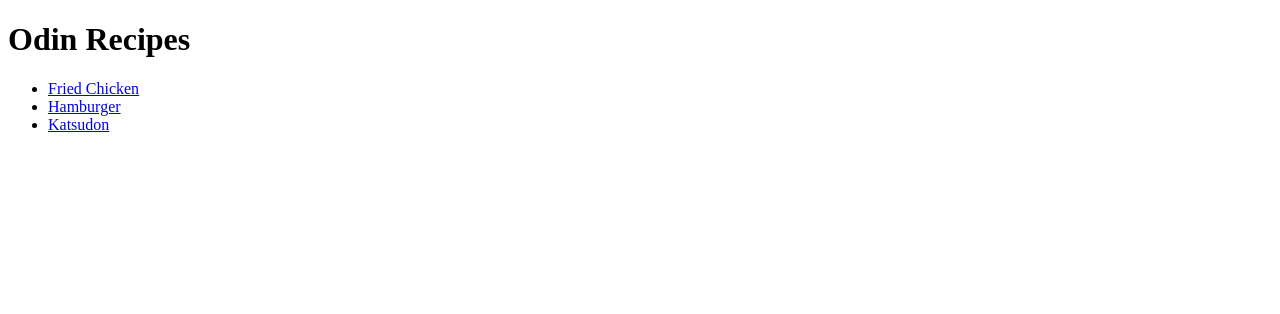
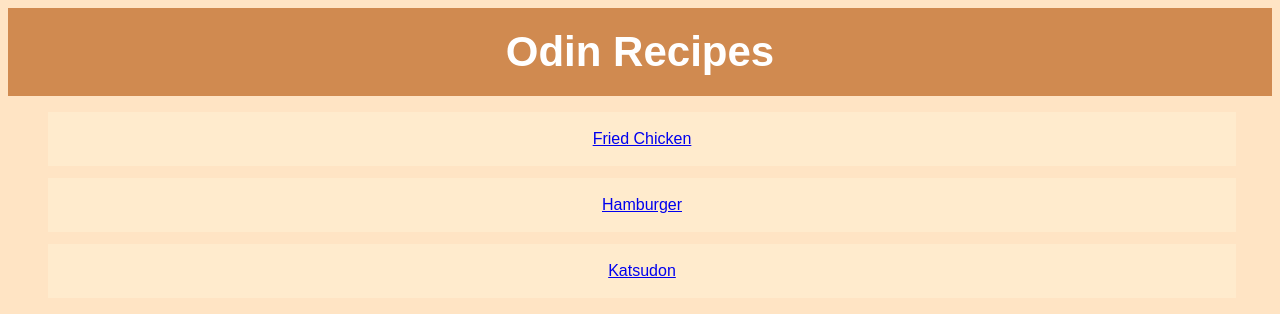
Before and after one commit to TheeMee/odin-recipes, a plain HTML site: page index.html in a window 1280 px wide. Drawn offline with Linux system fonts and the light colour scheme.

Commit message:
added style to menu page

```diff
--- a/index.html
+++ b/index.html
@@ -3,14 +3,15 @@
 <head>
     <meta charset="UTF-8">
     <meta name="viewport" content="width=device-width, initial-scale=1.0">
+    <link rel="stylesheet" href="style.css">
     <title>Document</title>
 </head>
 <body>
-    <h1>Odin Recipes</h1>
-    <ul>
-        <li><a href="recipes/fried-chicken.html">Fried Chicken</a></li>
-        <li><a href="recipes/hamburger.html">Hamburger</a></li>
-        <li><a href="recipes/katsudon.html">Katsudon</a></li>
+    <h1 class="web-title">Odin Recipes</h1>
+    <ul class="link-menu">
+        <li class="recipe-link"><a href="recipes/fried-chicken.html">Fried Chicken</a></li>
+        <li class="recipe-link"><a href="recipes/hamburger.html">Hamburger</a></li>
+        <li class="recipe-link"><a href="recipes/katsudon.html">Katsudon</a></li>
     </ul>
 
 
--- a/style.css
+++ b/style.css
@@ -14,7 +14,7 @@ h1 {
     text-align: center;
     width: 60%;
     margin: 0 auto 10px;
-    padding: 20px;
+    padding: 12px;
     font-weight: 850px;
     font-size: 42px;
     background-color: #d08a50;
@@ -55,3 +55,23 @@ hr {
     padding: 40px;
     background-color: #c8fbff;
 }
+
+.web-title {
+    width: auto;
+    padding: 20px;
+
+}
+
+
+
+.recipe-link {
+    display: block;
+    text-align: center;
+    display: block;
+    text-align: center;
+    margin-bottom: 12px;
+    margin-right: 36px;
+    padding: 18px;
+    background-color: blanchedalmond;
+    color: black;
+}
```
